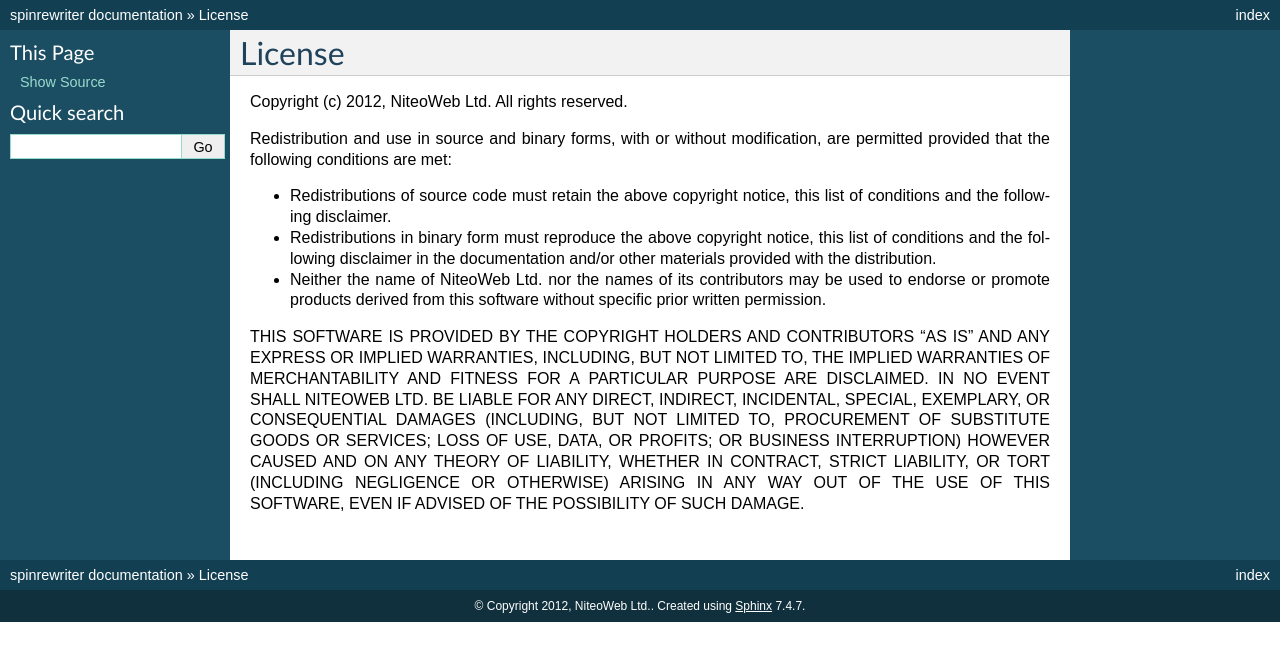
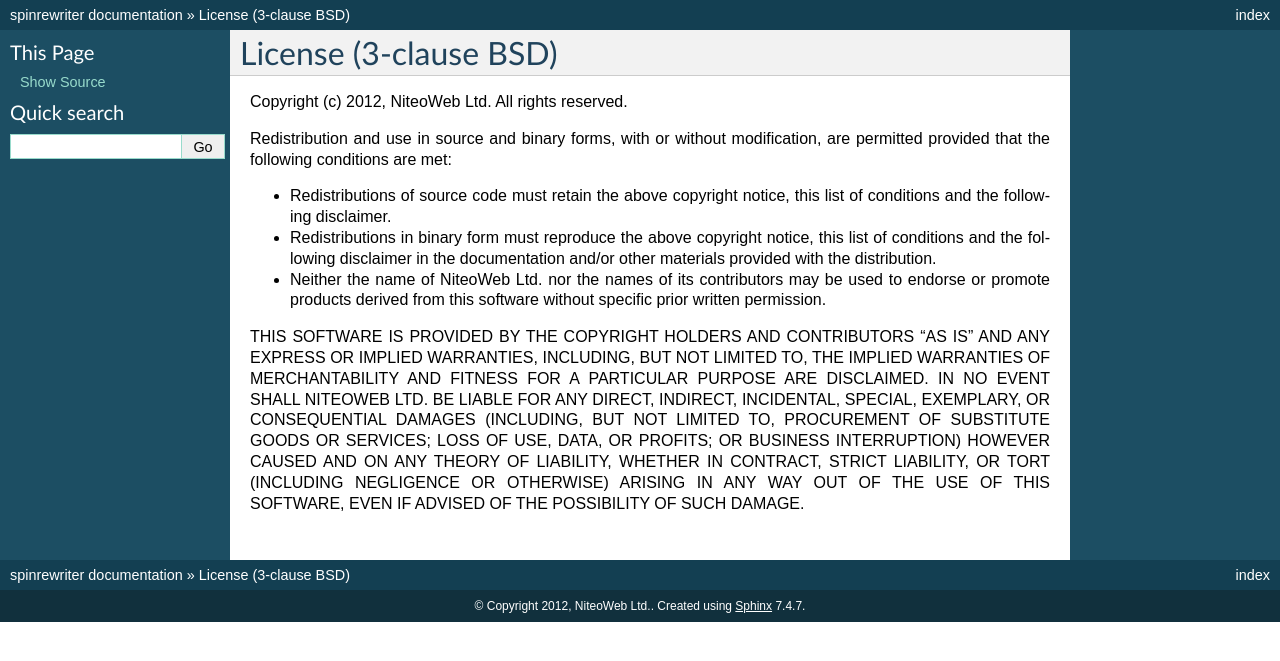
Before and after one commit to teamniteo/spinrewriter, a Sphinx documentation site: the page built from docs/LICENSE.rst, in a window 1280 px wide. Shown: the top 661 px of the page. Built offline with Sphinx 7.4.7, drawn with Linux system fonts in a browser that asks for light colours.

Commit message:
show more obviously which license is used; add aff link to spinrewriter

```diff
--- a/README.rst
+++ b/README.rst
@@ -2,7 +2,7 @@
 Python bindings for SpinRewriter API
 ====================================
 
-`Spin Rewriter <http://www.spinrewriter.com/>`_ is an online service for
+`Spin Rewriter <www.spinrewriter.com/bigcontentsearch>`_ is an online service for
 spinning text (synonym substitution) that creates unique version(s) of existing
 text. This package provides a way to easily interact with `SpinRewriter API
 <http://www.spinrewriter.com/api>`_. Usage requires an account, `get one here
--- a/docs/LICENSE.rst
+++ b/docs/LICENSE.rst
@@ -1,5 +1,5 @@
-License
-=======
+License (3-clause BSD)
+======================
 
 Copyright (c) 2012, NiteoWeb Ltd.
 All rights reserved.
```
